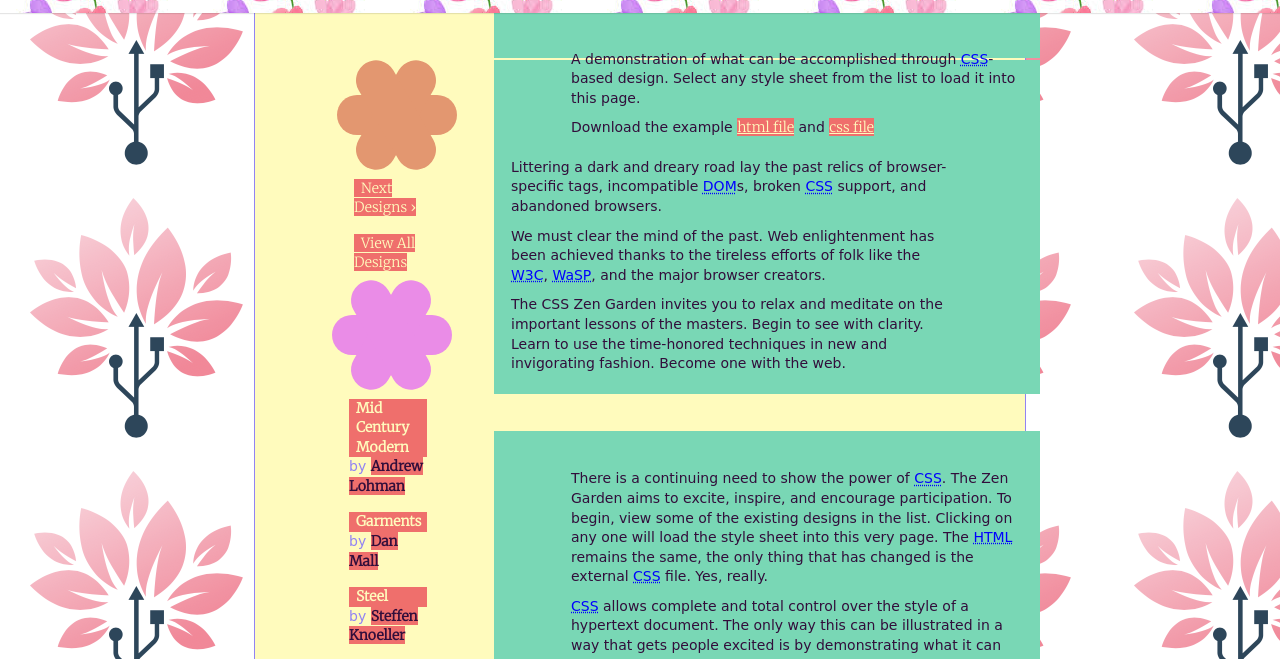
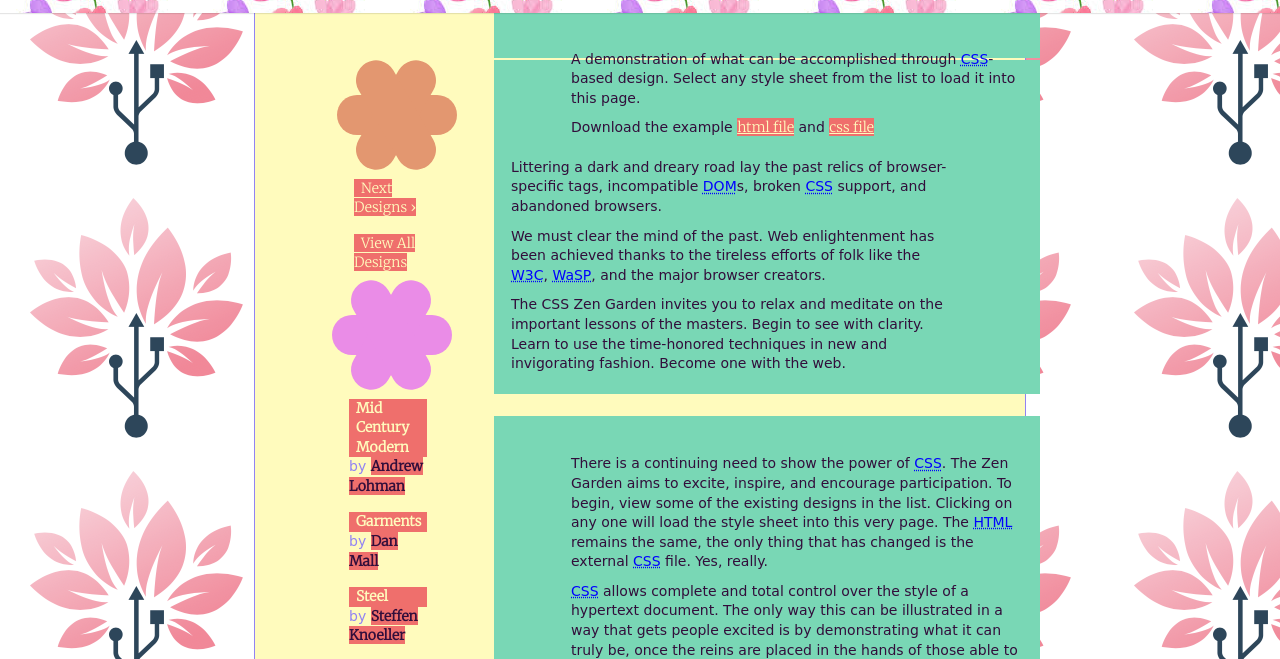
Before and after one commit to Giscam2501/Css-Zen-Garden, a website: page ZEN GARDEN PROJECT/index.html in a window 1280 px wide. Shown: the part 87-746 px from the top of the page. Drawn offline with nearby package versions, Linux system fonts and the light colour scheme; files that its build step writes are made by us from their sources; files whose address does not match are found by name; a web font is replaced by a local one.

Commit message:
Update _basic-style.scss

```diff
--- a/ZEN GARDEN PROJECT/scss/partials/_basic-style.scss
+++ b/ZEN GARDEN PROJECT/scss/partials/_basic-style.scss
@@ -52,10 +52,6 @@ header {
         display: inline-block;
     }
 
-    @include MQ(M) {
-        height: 80px;
-        @include clearfix;
-    }
 }
 
 .cd-logo {
@@ -69,10 +65,6 @@ header {
         top: 50%;
         left: 50%;
         @include transform(translateX(-50%) translateY(-50%));
-    }
-
-    @include MQ(L) {
-        margin-left: 5%;
     }
 }
 
@@ -120,9 +112,6 @@ header {
         }
     }
 
-    @include MQ(M) {
-        display: none;
-    }
 }
 
 .cd-main-nav {
@@ -146,39 +135,6 @@ header {
 
     li:first-of-type a {
         border-top-width: 1px;
-    }
-
-    @include MQ(M) {
-        position: static;
-        display: table;
-        @include transform(translateY(0));
-        width: auto;
-        height: 80px;
-        background: transparent;
-        padding: 0 2em;
-        text-align: left;
-
-        li {
-            display: table-cell;
-            vertical-align: middle;
-            padding: 0 1em;
-        }
-
-        li a {
-            display: inline-block;
-            font-size: 1.6rem;
-            padding: .4em .2em;
-            border-bottom: none;
-            @include transition(all .2s);
-        }
-
-        li:first-of-type a {
-            border-top: none;
-        }
-    }
-
-    @include MQ(L) {
-        display: none;
     }
 }
 
@@ -251,23 +207,12 @@ header {
         transition: opacity .2s 0s, visibility 0s 0s;
     }
 
-    @include MQ(M) {
-        display: block;
 
-        span {
-            opacity: 0;
-            visibility: hidden;
-        }
-    }
-
-    @include MQ(L) {
-        right: 5%;
-    }
 }
 
 main {
     width: 90%;
-    max-width: $M;
+    max-width: 1000px;
     margin: 0 auto;
     padding: 50px 0;
 
@@ -276,26 +221,9 @@ main {
         margin: 3em 0;
     }
 
-    @include MQ(M) {
-        padding-top: 80px;
-    }
 
-    @include MQ(L) {
-        max-width: none;
-        padding: 120px 0 50px;
 
-        >h1 {
-            position: fixed;
-            top: 0;
-            left: 50%;
-            height: 80px;
-            line-height: 80px;
-            width: 400px;
-            margin: 0 0 0 -200px;
-            font-size: 2.6rem;
-            z-index: 20;
-        }
-    }
+
 }
 
 section {
@@ -342,18 +270,6 @@ section {
         content: '10. ';
     }
 
-    @include MQ(S) {
-        margin: 3em 0 5em;
-    }
-
-    @include MQ(L) {
-        @include column(.48);
-        margin: 0 4% 4em 0;
-
-        &:nth-of-type(2n) {
-            margin-right: 0;
-        }
-    }
 }
 
 /* xBranding section - basic style */
@@ -402,15 +318,6 @@ section {
         }
     }
 
-    @include MQ(S) {
-        .cd-box {
-            @include column(.49);
-            margin: 0 2% 2em 0;
-
-            &:nth-of-type(2n) {
-                margin-right: 0;
-            }
-        }
 
         ul:last-of-type {
             clear: left;
@@ -420,7 +327,6 @@ section {
             }
         }
     }
-}
 
 /* xColor section - basic style */
 
@@ -428,7 +334,6 @@ section {
 
     li {
         text-align: center;
-        @include column(.48);
         margin: 0 4% 1em 0;
 
         &:nth-of-type(2n) {
@@ -525,20 +430,7 @@ section {
         }
     }
 
-    @include MQ(S) {
-        li {
-            @include column(.19);
-            margin: 0 1.25% 1em 0;
 
-            &:nth-of-type(2n) {
-                margin-right: 1.25%;
-            }
-
-            &:nth-of-type(5n) {
-                margin-right: 0;
-            }
-        }
-    }
 }
 
 .cd-typography .cd-box,
@@ -547,11 +439,7 @@ section {
 .cd-form .cd-box {
     padding: 1em;
 
-    @include MQ(S) {
-        .cd-box {
-            padding: 2em;
-        }
-    }
+
 }
 
 /* xTypography section - basic style */
@@ -580,11 +468,7 @@ section {
         margin: .4em;
     }
 
-    @include MQ(M) {
-        button {
-            margin: 1em;
-        }
-    }
+
 }
 
 /* xIcons section - basic style */
```
